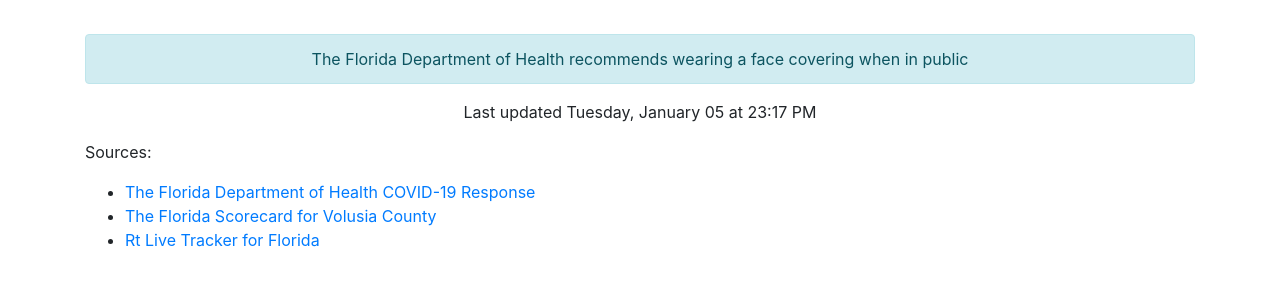
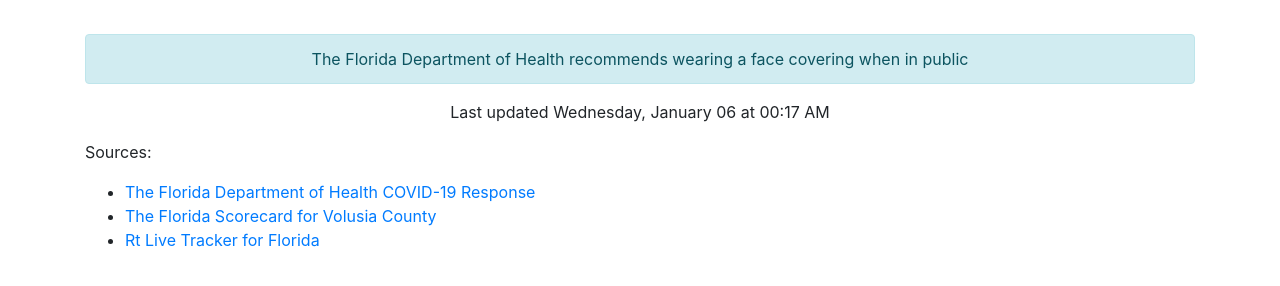
Before and after one commit to thinkjson/timeforchurch, a Jekyll site: the page built from index.md, in a window 1280 px wide. Shown: the part 586-872 px from the top of the page. Built offline with Jekyll 4.4.1, drawn with Linux system fonts in a browser that asks for light colours; our own code applies the rules of GitHub Pages for plain Markdown files.

Commit message:
Updating data

```diff
--- a/_includes/data.html
+++ b/_includes/data.html
@@ -10,4 +10,4 @@
     <div class="outcome text-success">YES</div>
     <div class="alert alert-info" role="alert">The Florida Department of Health recommends wearing a face covering when in public</div>
 
-    <p>Last updated Tuesday, January 05 at 23:17 PM</p>
+    <p>Last updated Wednesday, January 06 at 00:17 AM</p>
```
